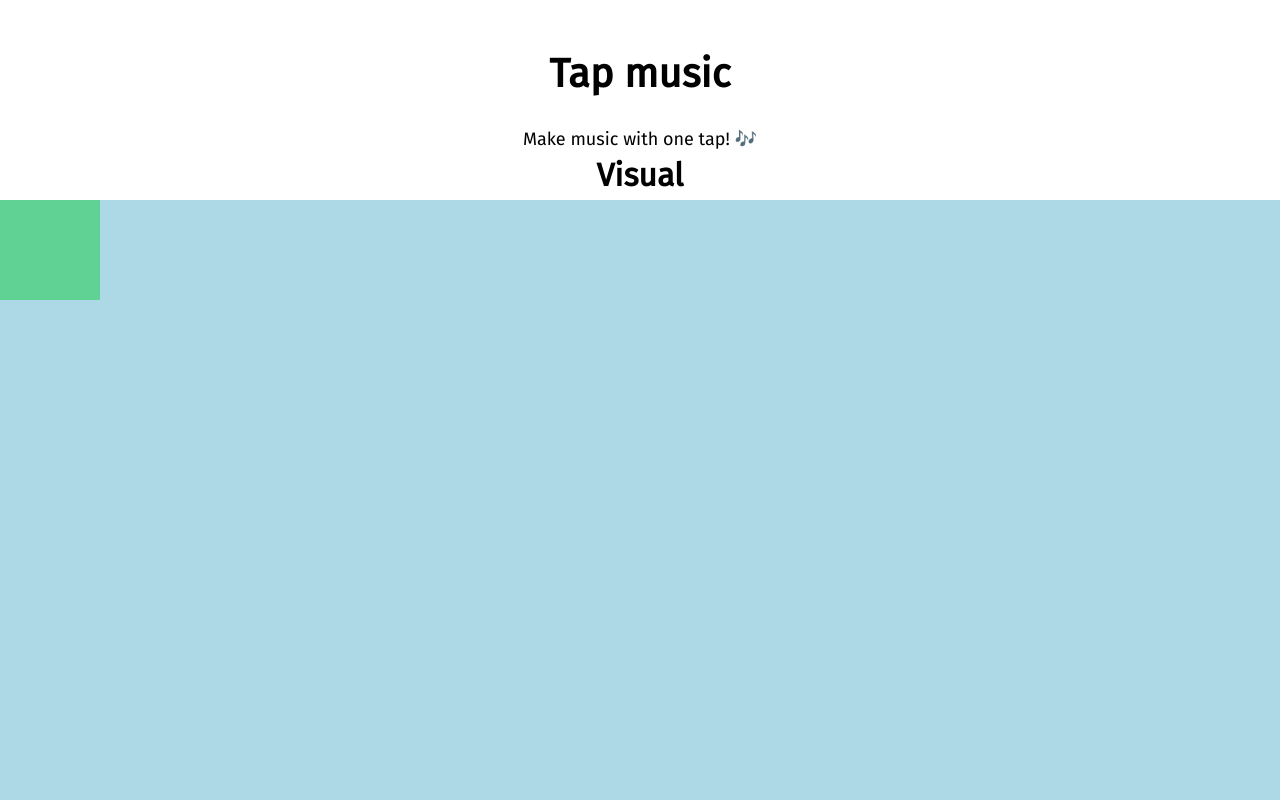
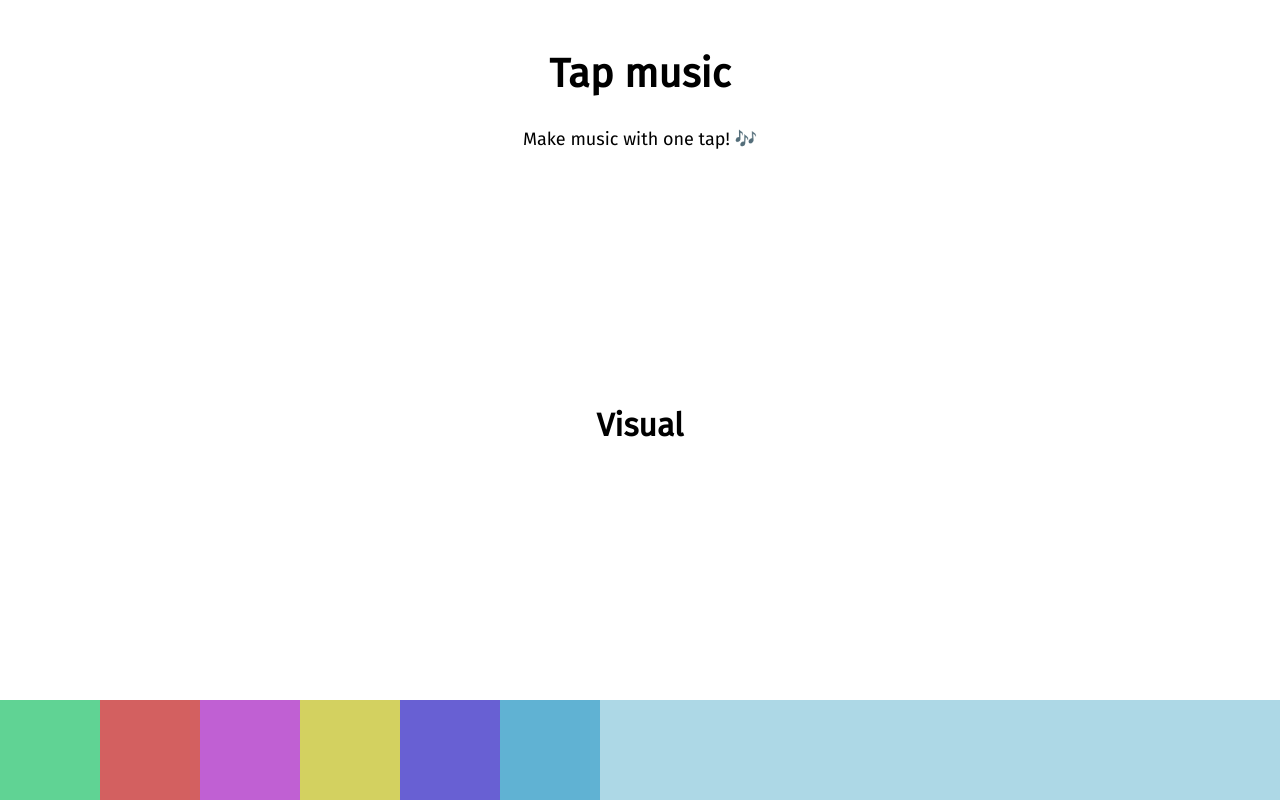
Before and after one commit to mostmojo/vanilla-js-beatmaker, a plain HTML site: page index.html in a window 1280 px wide. Drawn offline with Linux system fonts and the light colour scheme.

Commit message:
Fix pad positioning w flex

```diff
--- a/style.css
+++ b/style.css
@@ -29,6 +29,7 @@ header p {
 .pads {
   background: lightblue;
   width: 100%;
+  display: flex;
 }
 
 .pads > div {
@@ -39,3 +40,23 @@ header p {
 .pad1 {
   background: #60d394;
 }
+
+.pad2 {
+  background: #d36060;
+}
+
+.pad3 {
+  background: #c060d3;
+}
+
+.pad4 {
+  background: #d3d160;
+}
+
+.pad5 {
+  background: #6860d3;
+}
+
+.pad6 {
+  background: #60b2d3;
+}
```
